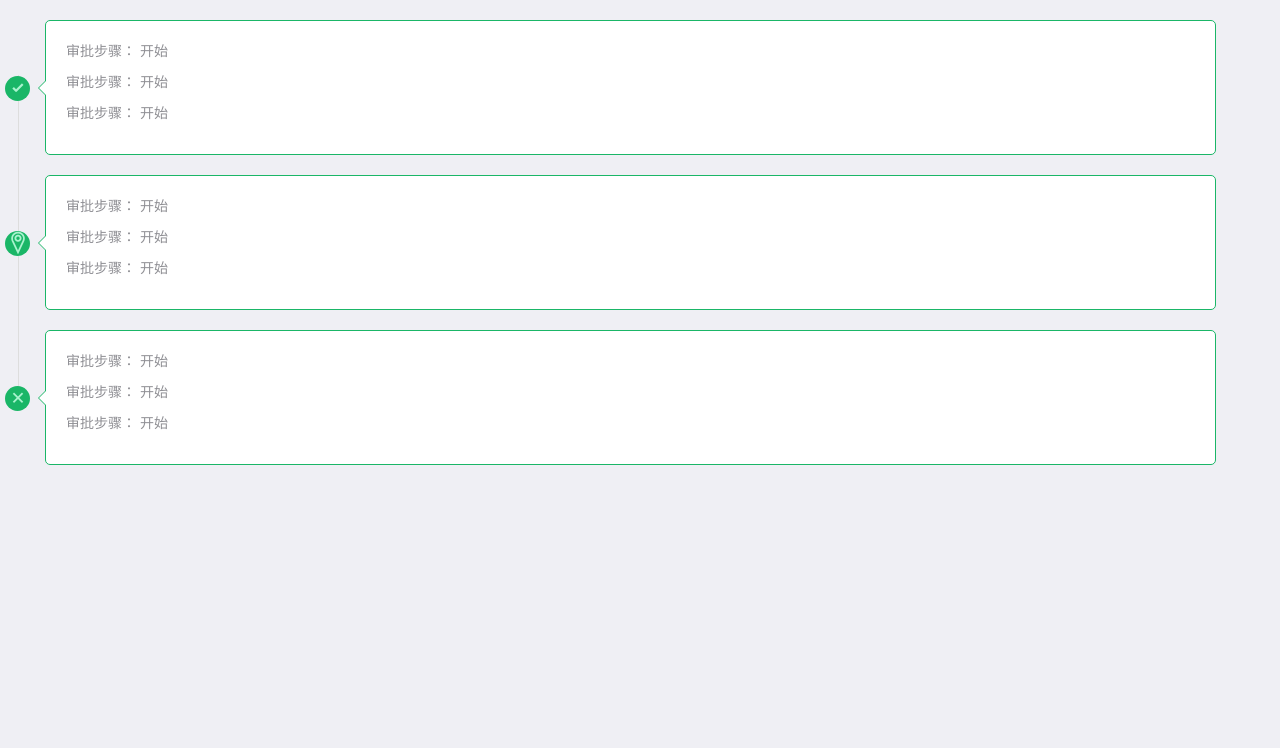
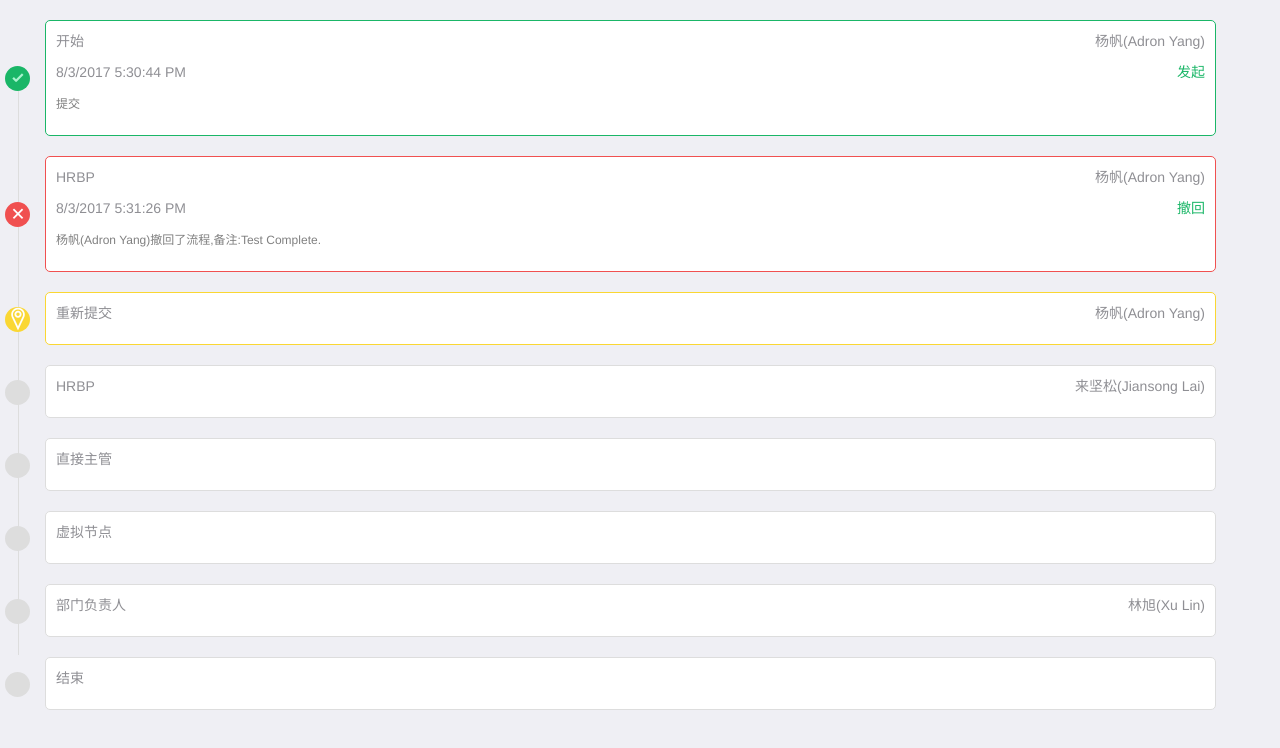
Before and after one commit to ym583429595/BPMforH5, a plain HTML site: page liucheng.html in a window 1280 px wide. Drawn offline with Linux system fonts and the light colour scheme.

Commit message:
流程图组件化封装，含模拟接口的数据

```diff
--- a/liucheng.html
+++ b/liucheng.html
@@ -11,11 +11,12 @@
 				font-family: "Microsoft Yahei", "微软雅黑", "宋体", "Helvetica", "Tahoma", "Simsun";
 				font-size: 12px;
 			}
-			li{
+
+			li {
 				list-style: none;
 			}
 
-			.timeline {
+			#timeline {
 				width: 95%;
 				margin-top: 20px;
 				/*display: table;*/
@@ -25,7 +26,7 @@
 				border-collapse: collapse;
 			}
 
-			.timeline:before {
+			#timeline:before {
 				content: "";
 				width: 1px;
 				margin-left: -6px;
@@ -39,16 +40,16 @@
 				margin-bottom: 25px;
 			}
 		}
-		.timeline-item {
+		#timeline .timeline-item {
 			padding-left: 26px;
 			display: block;
 		}
-		.timeline-caption {
+		#timeline .timeline-caption {
 			display: block;
 			width: 100%;
 			vertical-align: top
 		}
-		.timeline-caption .panel {
+		#timeline .panel {
 			position: relative;
 			margin-left: 5px;
 			text-align: left;
@@ -56,28 +57,47 @@
 			background-color: #fff;
 			border: 1px solid transparent;
 		}
-		.timeline-caption .bg-star-flow {
+		#timeline .panel-default {
+			border-color: #ddd;
+			border-radius: 5px;
+		}
+		#timeline .bg-star-flow {
 			border-radius: 5px;
 			border-color: #1ab667;
 		}
-		.panel-body {
+		#timeline .bg-doing-flow {
+			border-color: #fad733;
+			border-radius: 5px;
+		}
+		#timeline .bg-danger-flow {
+			border-color: #f05050;
+			border-radius: 5px;
+		}
+		#timeline .panel-body {
 			padding: 10px;
 		}
-		.timeline-caption .border-star-flow {
-			border-right-color: #1ab667;
-		}
-		.arrow {
+		#timeline .arrow {
 			border-width: 8px;
 			z-index: 10;
 		}
-		.arrow.left {
+		#timeline .panel-body .arrow {
 			top: 50%;
 			left: -8px;
 			margin-top: -8px;
 			border-left-width: 0;
+			border-right-color: #ddd;
 		}
-		.arrow,
-		.arrow:after {
+		#timeline .panel-body .border-star-flow {
+			border-right-color: #1ab667;
+		}
+		#timeline .panel-body .border-doing-flow {
+			border-right-color: #fad733;
+		}
+		#timeline .panel-body .border-danger-flow {
+			border-right-color: #f05050;
+		}
+		#timeline .arrow,
+		#timeline .arrow:after {
 			position: absolute;
 			display: block;
 			width: 0;
@@ -85,15 +105,15 @@
 			border-color: transparent;
 			border-style: solid;
 		}
-		.arrow.left:after {
+		#timeline .arrow.left:after {
 			content: " ";
 			left: 1px;
 			border-left-width: 0;
 			border-right-color: #fff;
 			bottom: -7px;
 		}
-		.arrow,
-		.arrow:after {
+		#timeline .arrow,
+		#timeline .arrow:after {
 			position: absolute;
 			display: block;
 			width: 0;
@@ -101,17 +121,17 @@
 			border-color: transparent;
 			border-style: solid;
 		}
-		.arrow:after {
+		#timeline .arrow:after {
 			border-width: 7px;
 			content: "";
 		}
-		.timeline .timeline-icon {
+		#timeline .timeline-icon {
 			position: absolute;
 			left: -41px;
 			top: 50%;
 			margin-top: -12px;
 		}
-		.timeline .time-icon {
+		#timeline .time-icon {
 			padding-top: 6px;
 			width: 25px;
 			height: 25px;
@@ -119,108 +139,179 @@
 			z-index: 10;
 			border-radius: 20px;
 			text-align: center;
+			background-color: #ddd;
 		}
-		.bg-success {
+		#timeline .bg-success {
 			background-color: #1ab667;
 			color: #a9f3ce;
 		}
-		.timeline .mui-icon{
+		#timeline .bg-warning {
+			background-color: #fad733;
+			color: #fffefa;
+		}
+		#timeline .bg-danger {
+			background-color: #f05050;
+			color: #ffffff;
+		}
+		#timeline .mui-icon {
 			padding-top: 0;
 			font-weight: 700;
+		}
+		#timeline .float-right {
+			float: right
+		}
+		#timeline .resultColor {
+			color: #1ab667
+		}
+		#timeline .other {
+			color: #808080;
+			font-size: 12px;
 		}
 		</style>
 	</head>
 
 	<body>
-		<ul class="timeline">
-			<li class='timeline-item'>
-				<div class="timeline-caption">
-					<div class="panel panel-default bg-star-flow" data-bind="css:{'bg-star-flow':Status()==1,'bg-doing-flow':Status()==2,'bg-ugdone-flow':Status()==0}">
-						<div class="panel-body">
-							<span class="arrow left border-star-flow" data-bind="css:{'border-star-flow':Status()==1,'border-doing-flow':Status()==2,'border-ugdone-flow':Status()==0}"></span>
-							<span class="timeline-icon">
-			                <i class="fa-check time-icon bg-success mui-icon mui-icon-checkmarkempty"></i>
-			             </span>
-							<div class="panel-body pl-body-approve">
-								<p class="m-n  ActiveNodeCN">
-									<label>审批步骤：</label>
-									<span data-bind="text: &quot;中文&quot;==&quot;English&quot;?NameEN:NameCN,attr:{title:&quot;中文&quot;==&quot;English&quot;?NameEN:NameCN }" title="开始">开始</span>
-								</p>
-								<p class="m-n  ActiveNodeCN">
-									<label>审批步骤：</label>
-									<span data-bind="text: &quot;中文&quot;==&quot;English&quot;?NameEN:NameCN,attr:{title:&quot;中文&quot;==&quot;English&quot;?NameEN:NameCN }" title="开始">开始</span>
-								</p>
-								<p class="m-n  ActiveNodeCN">
-									<label>审批步骤：</label>
-									<span data-bind="text: &quot;中文&quot;==&quot;English&quot;?NameEN:NameCN,attr:{title:&quot;中文&quot;==&quot;English&quot;?NameEN:NameCN }" title="开始">开始</span>
-								</p>
-							</div>
-						</div>
-					</div>
-				</div>
-			</li>
-		<li class='timeline-item'>
-				<div class="timeline-caption">
-					<div class="panel panel-default bg-star-flow" data-bind="css:{'bg-star-flow':Status()==1,'bg-doing-flow':Status()==2,'bg-ugdone-flow':Status()==0}">
-						<div class="panel-body">
-							<span class="arrow left border-star-flow" data-bind="css:{'border-star-flow':Status()==1,'border-doing-flow':Status()==2,'border-ugdone-flow':Status()==0}"></span>
-							<span class="timeline-icon">
-			                <i class="fa-check time-icon bg-success mui-icon mui-icon-location"></i>
-			             </span>
-							<div class="panel-body pl-body-approve">
-								<p class="m-n  ActiveNodeCN">
-									<label>审批步骤：</label>
-									<span data-bind="text: &quot;中文&quot;==&quot;English&quot;?NameEN:NameCN,attr:{title:&quot;中文&quot;==&quot;English&quot;?NameEN:NameCN }" title="开始">开始</span>
-								</p>
-								<p class="m-n  ActiveNodeCN">
-									<label>审批步骤：</label>
-									<span data-bind="text: &quot;中文&quot;==&quot;English&quot;?NameEN:NameCN,attr:{title:&quot;中文&quot;==&quot;English&quot;?NameEN:NameCN }" title="开始">开始</span>
-								</p>
-								<p class="m-n  ActiveNodeCN">
-									<label>审批步骤：</label>
-									<span data-bind="text: &quot;中文&quot;==&quot;English&quot;?NameEN:NameCN,attr:{title:&quot;中文&quot;==&quot;English&quot;?NameEN:NameCN }" title="开始">开始</span>
-								</p>
-							</div>
-						</div>
-					</div>
-				</div>
-			</li>
-
-		<li class='timeline-item'>
-				<div class="timeline-caption">
-					<div class="panel panel-default bg-star-flow" data-bind="css:{'bg-star-flow':Status()==1,'bg-doing-flow':Status()==2,'bg-ugdone-flow':Status()==0}">
-						<div class="panel-body">
-							<span class="arrow left border-star-flow" data-bind="css:{'border-star-flow':Status()==1,'border-doing-flow':Status()==2,'border-ugdone-flow':Status()==0}"></span>
-							<span class="timeline-icon">
-			                <i class=" fa-check time-icon bg-success mui-icon mui-icon-closeempty"></i>
-			             </span>
-							<div class="panel-body pl-body-approve">
-								<p class="m-n  ActiveNodeCN">
-									<label>审批步骤：</label>
-									<span data-bind="text: &quot;中文&quot;==&quot;English&quot;?NameEN:NameCN,attr:{title:&quot;中文&quot;==&quot;English&quot;?NameEN:NameCN }" title="开始">开始</span>
-								</p>
-								<p class="m-n  ActiveNodeCN">
-									<label>审批步骤：</label>
-									<span data-bind="text: &quot;中文&quot;==&quot;English&quot;?NameEN:NameCN,attr:{title:&quot;中文&quot;==&quot;English&quot;?NameEN:NameCN }" title="开始">开始</span>
-								</p>
-								<p class="m-n  ActiveNodeCN">
-									<label>审批步骤：</label>
-									<span data-bind="text: &quot;中文&quot;==&quot;English&quot;?NameEN:NameCN,attr:{title:&quot;中文&quot;==&quot;English&quot;?NameEN:NameCN }" title="开始">开始</span>
-								</p>
-							</div>
-						</div>
-					</div>
-				</div>
-			</li>
+		<ul id="timeline">
 
 		</ul>
 		<script src="js/mui.min.js"></script>
 		<script type="text/javascript">
 			mui.init()
-			//			{active:true,
-			//			zhiwei:'',name:'',
-			//			time:'',status:'',
-			//			result:''}
+
+			var Timeline = {
+				parentDom: document.getElementsByTagName('body')[0],
+				//依次为原始（空代表默认色）,已完成，正在进行，出错或撤回节点对应的边框颜色，三角颜色，字体图标，
+				status: [
+					[],
+					["bg-star-flow", "border-star-flow", "mui-icon-checkmarkempty bg-success"],
+					["bg-doing-flow", "border-doing-flow", "mui-icon-location bg-warning"],
+					["bg-danger-flow", "border-danger-flow", "mui-icon-closeempty bg-danger"],
+				],
+				templateText: function(data) {
+					var statusIndex = data.Status,
+						nameCN = data.NameCN,
+						approvers = data.Approvers,
+						createTime = data.CreateTime,
+						action = data.Action,
+						comment = data.Comment;
+
+					return('<div class="panel panel-default ' + this.status[statusIndex][0] + '">' +
+						'<div class="">' +
+						'<span class="arrow left ' + this.status[statusIndex][1] + '"></span>' +
+						'<span class="timeline-icon">' +
+						'<i class="fa-check time-icon mui-icon ' + this.status[statusIndex][2] + '"></i>' +
+						'</span>' +
+						'<div class="panel-body pl-body-approve">' +
+						'<p class="m-n  ActiveNodeCN">' +
+						'<label>' + nameCN + '</label>' +
+						'<span class="float-right" title="">' + approvers + '</span>' +
+						'</p>' +
+						'<p class="m-n  ActiveNodeCN">' +
+						'<label>' + createTime + '</label>' +
+						'<span class="float-right resultColor" title="">' + action + '</span>' +
+						'</p>' +
+						'<p class="m-n  ActiveNodeCN">' +
+						'<span class="other" title="">' + comment + '</span>' +
+						'</p>' +
+						'</div>' +
+						'</div>' +
+						'</div>')
+				},
+				init: function(dom, data) {
+					//如果为传入dom，能默认body为dom
+					this.parentDom = dom||this.parentDom;
+					this.createTimeLine(this.parentDom, data);
+				},
+				createTimeLine: function(dom, data) {
+					var htmlText = '';
+					var node = document.createElement("LI");
+
+					for(var i = 0; i < data.length; i++) {
+						htmlText += this.templateText(data[i])
+					}
+					//console.log(htmlText);
+					node.setAttribute('class', 'timeline-item')
+					node.innerHTML = htmlText;
+					dom.appendChild(node)
+				}
+			}
+
+			var data =  [
+        {
+          "NameCN": "开始",
+          "NameEN": "Start",
+          "Action": "发起",
+          "Approvers": "杨帆(Adron Yang)",
+          "Status": 1,
+          "Comment": "提交",
+          "CreateTime": "8/3/2017 5:30:44 PM"
+        },
+        {
+          "NameCN": "HRBP",
+          "NameEN": "HRBP",
+          "Action": "撤回",
+          "Approvers": "杨帆(Adron Yang)",
+          "Status": 3,
+          "Comment": "杨帆(Adron Yang)撤回了流程,备注:Test Complete.",
+          "CreateTime": "8/3/2017 5:31:26 PM"
+        },
+        {
+          "NameCN": "重新提交",
+          "NameEN": "Start",
+          "Action": "",
+          "Approvers": "杨帆(Adron Yang)",
+          "Status": 2,
+          "Comment": "",
+          "CreateTime": ""
+        },
+        {
+          "NameCN": "HRBP",
+          "NameEN": "HRBP",
+          "Action": "",
+          "Approvers": "来坚松(Jiansong Lai)",
+          "Status": 0,
+          "Comment": "",
+          "CreateTime": ""
+        },
+        {
+          "NameCN": "直接主管",
+          "NameEN": "DirectSupervisor",
+          "Action": "",
+          "Approvers": "",
+          "Status": 0,
+          "Comment": "",
+          "CreateTime": ""
+        },
+        {
+          "NameCN": "虚拟节点",
+          "NameEN": "VirtualNode",
+          "Action": "",
+          "Approvers": "",
+          "Status": 0,
+          "Comment": "",
+          "CreateTime": ""
+        },
+        {
+          "NameCN": "部门负责人",
+          "NameEN": "DepartmentHeader",
+          "Action": "",
+          "Approvers": "林旭(Xu Lin)",
+          "Status": 0,
+          "Comment": "",
+          "CreateTime": ""
+        },
+        {
+          "NameCN": "结束",
+          "NameEN": "End",
+          "Action": "",
+          "Approvers": "",
+          "Status": 0,
+          "Comment": "",
+          "CreateTime": ""
+        }
+      ]
+			//传入data为auditNode的data
+			Timeline.init(document.getElementById('timeline'), data)
 		</script>
 	</body>
 
```
